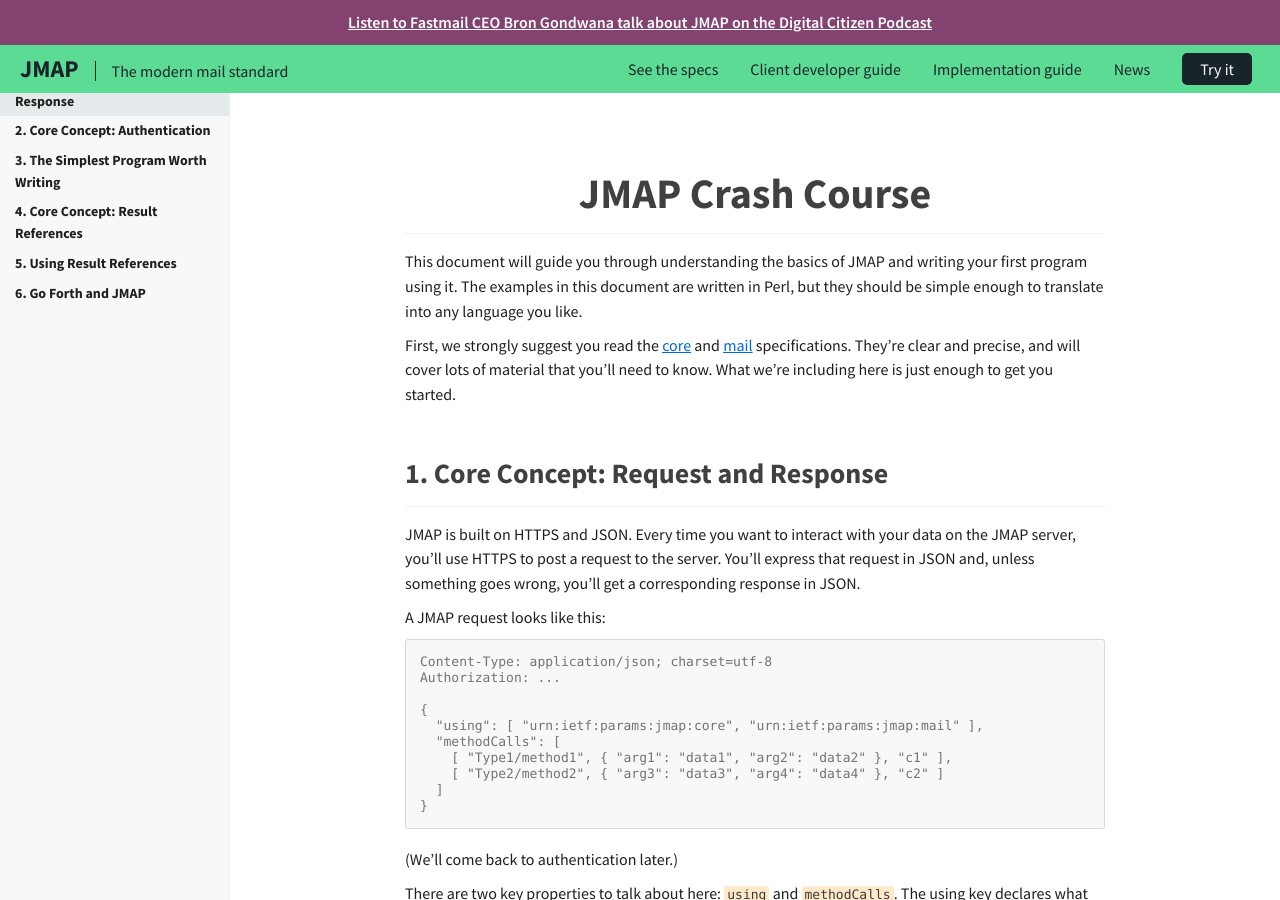
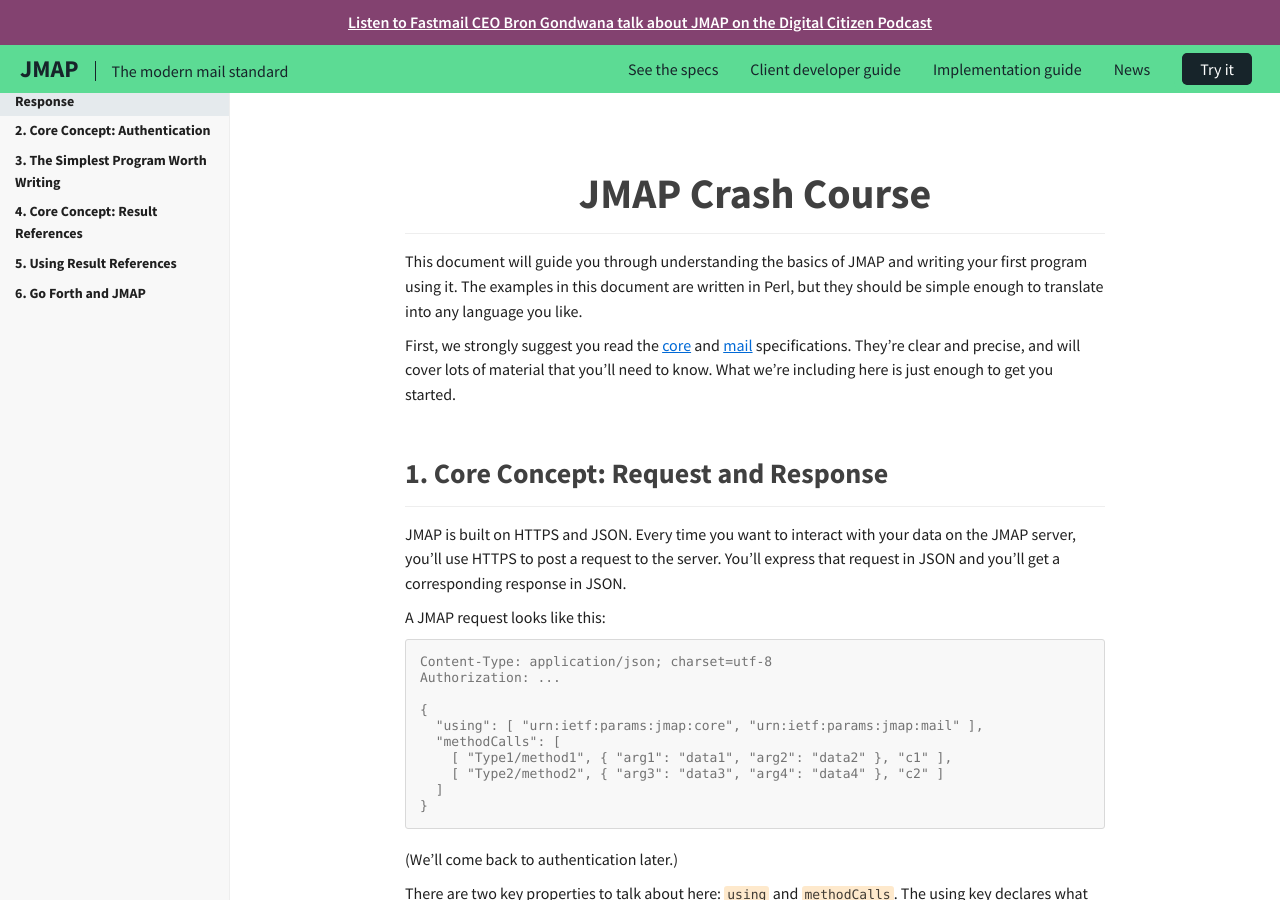
Before and after one commit to jmapio/jmapio.github.io, a Jekyll site: the page built from crash-course.md, in a window 1280 px wide and 900 px high. Built offline with Jekyll 4.4.1, drawn with Linux system fonts in a browser that asks for light colours; comment, search, counter and statistics services are not loaded.

Commit message:
crash course: avoid suggesting non-JSON replies are normal
...even to errors

```diff
--- a/crash-course.md
+++ b/crash-course.md
@@ -20,8 +20,8 @@ including here is just enough to get you started.
 
 JMAP is built on HTTPS and JSON.  Every time you want to interact with your
 data on the JMAP server, you’ll use HTTPS to post a request to the server.
-You’ll express that request in JSON and, unless something goes wrong, you’ll
-get a corresponding response in JSON.
+You’ll express that request in JSON and you’ll get a corresponding response in
+JSON.
 
 A JMAP request looks like this:
 
```
